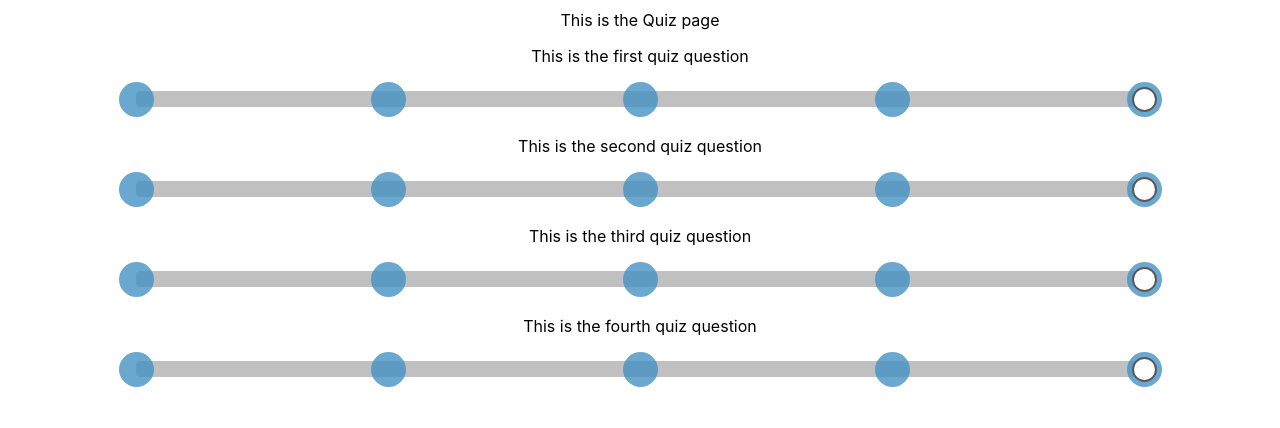
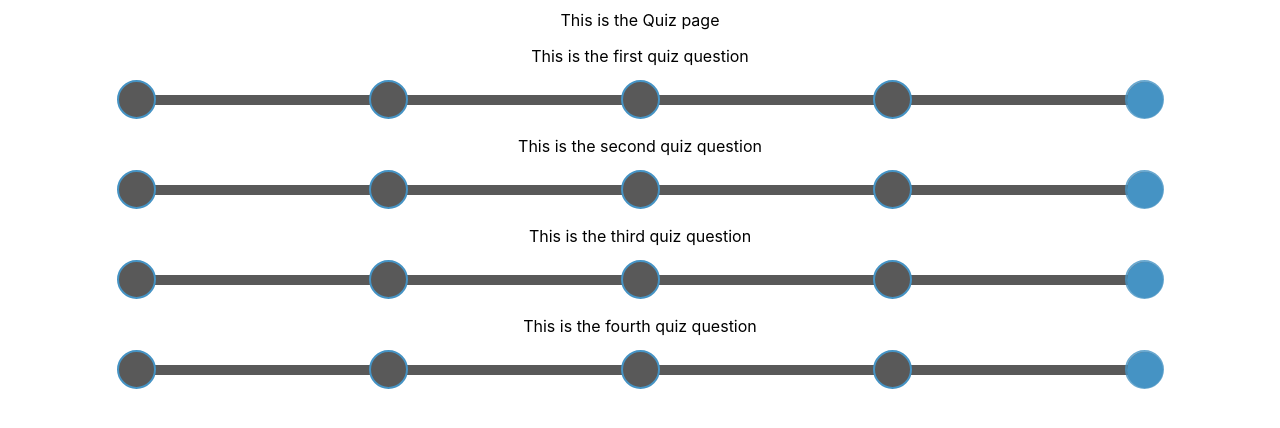
Before and after one commit to skarim9/The-Mindful-Applicant, a React (Create React App) app: page /quiz in a window 1280 px wide. Shown: the top 428 px of the page. Built offline with nearby package versions, Linux system fonts and the light colour scheme.

Commit message:
styled slider to match initial wireframes

```diff
--- /dev/null
+++ b/src/quiz/NumberTickSlider.tsx
@@ -0,0 +1,74 @@
+import React, { Component } from 'react';
+import { withStyles, makeStyles } from "@material-ui/core/styles";
+import Slider from '@material-ui/core/Slider';
+
+const NumberTickSliderStyle = withStyles({
+  root: {
+    color: "#595959ff",
+    height: 8
+  },
+  thumb: {
+    height: 36,
+    width: 36,
+    backgroundColor: "#4593C4",
+    marginTop: -13.5,
+    marginLeft: -17.5,
+    "&:focus, &:hover, &$active": {
+      boxShadow: "inherit"
+    }
+  },
+  active: {},
+  valueLabel: {
+    left: "calc(-50% + 4px)"
+  },
+  mark: {
+    border:"2px solid #4593C4",
+    backgroundColor: '#595959ff',
+    height: 35,
+    width: 35,
+    borderRadius: 30,
+    marginTop: -15,
+    marginLeft: -19,
+  },
+  track: {
+    height: 1,
+    borderRadius: 4
+  },
+  rail: {
+    marginTop:0,
+    height: 10,
+    borderRadius: 4,
+    opacity:1
+
+  }
+})(Slider);
+export default class NumberTickSlider extends Component <IAppProps,IAppState>{
+
+constructor(props: IAppProps){
+    super(props);
+    this.state = {}
+}
+
+  render() {
+
+    return (
+
+            <NumberTickSliderStyle
+              track={false}
+              valueLabelDisplay="off"
+              aria-labelledby="discrete-slider"
+              defaultValue={20}
+              step={1}
+              marks={true}
+              min={1}
+              max={5}
+            />
+
+    )
+  }
+}
+interface IAppProps{
+}
+interface IAppState{
+
+}
--- a/src/quiz/QuizQuestion.tsx
+++ b/src/quiz/QuizQuestion.tsx
@@ -1,46 +1,8 @@
 import React, { Component } from 'react';
-import { withStyles, makeStyles } from "@material-ui/core/styles";
 import './quiz.scss'
-import Slider from '@material-ui/core/Slider';
+import NumberTickSlider from './NumberTickSlider'
 
-const PrettoSlider = withStyles({
-  root: {
-    color: "#595959ff",
-    height: 8
-  },
-  thumb: {
-    height: 25,
-    width: 25,
-    backgroundColor: "#fff",
-    border: "2px solid currentColor",
-    marginTop: -8,
-    marginLeft: -12,
-    "&:focus, &:hover, &$active": {
-      boxShadow: "inherit"
-    }
-  },
-  active: {},
-  valueLabel: {
-    left: "calc(-50% + 4px)"
-  },
-  mark: {
-    backgroundColor: '#4593C4',
-    height: 35,
-    width: 35,
-    borderRadius: 30,
-    marginTop: -13,
-    marginLeft: -17,
-  },
-  track: {
-    height: 0,
-    borderRadius: 4
-  },
-  rail: {
-    marginTop:-4,
-    height: 16,
-    borderRadius: 4
-  }
-})(Slider);
+
 export default class QuizQuestion extends Component <IAppProps,IAppState>{
 
 constructor(props: IAppProps){
@@ -55,16 +17,7 @@ constructor(props: IAppProps){
           <div>
           <p>{this.props.question}</p>
 
-            <PrettoSlider
-              valueLabelDisplay="auto"
-
-              aria-labelledby="discrete-slider"
-              defaultValue={20}
-              step={1}
-              marks
-              min={1}
-              max={5}
-            />
+            <NumberTickSlider />
 
         </div>
       </div>
```
Also changed, not shown: 1 other file (tests, documents, lock files or other folders).
